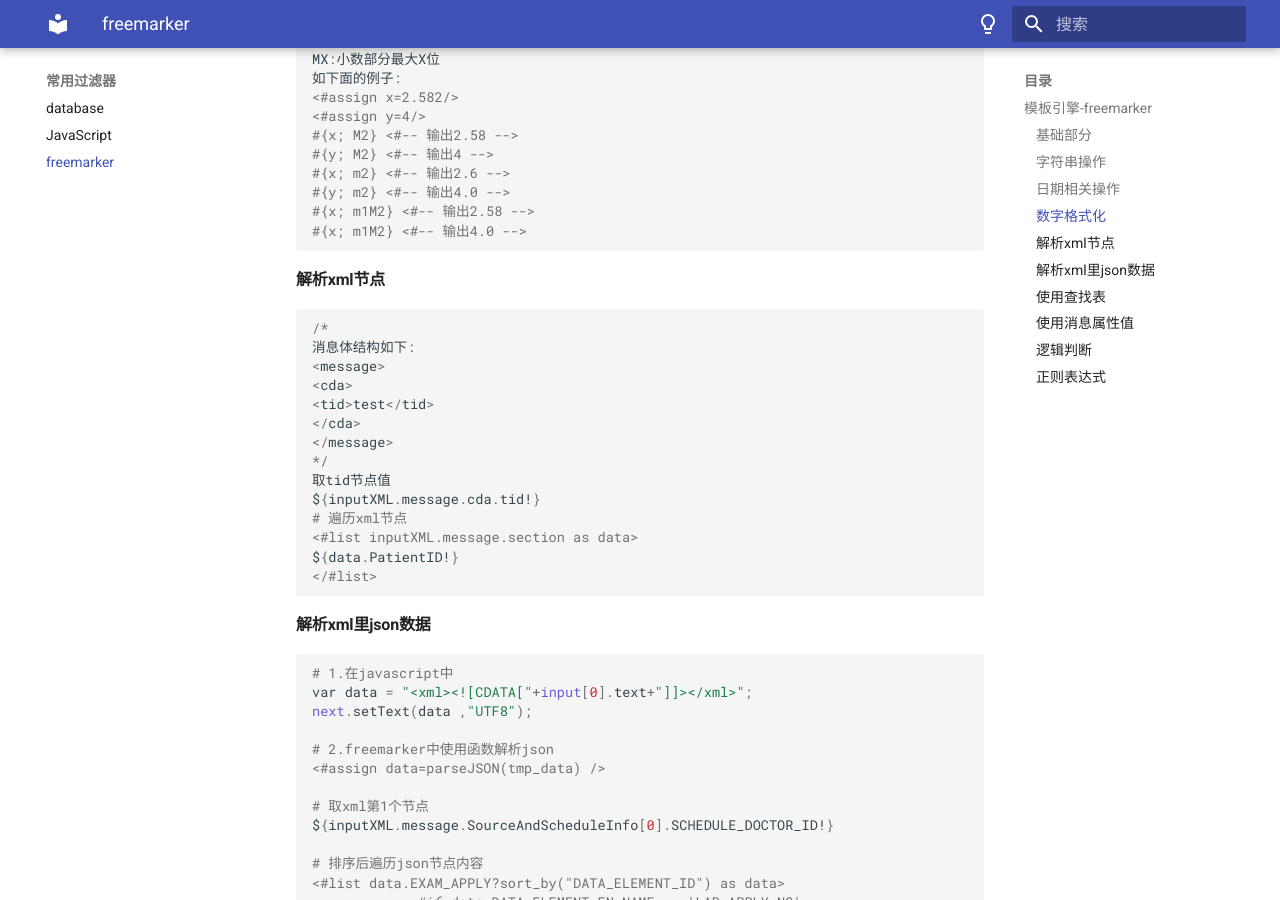
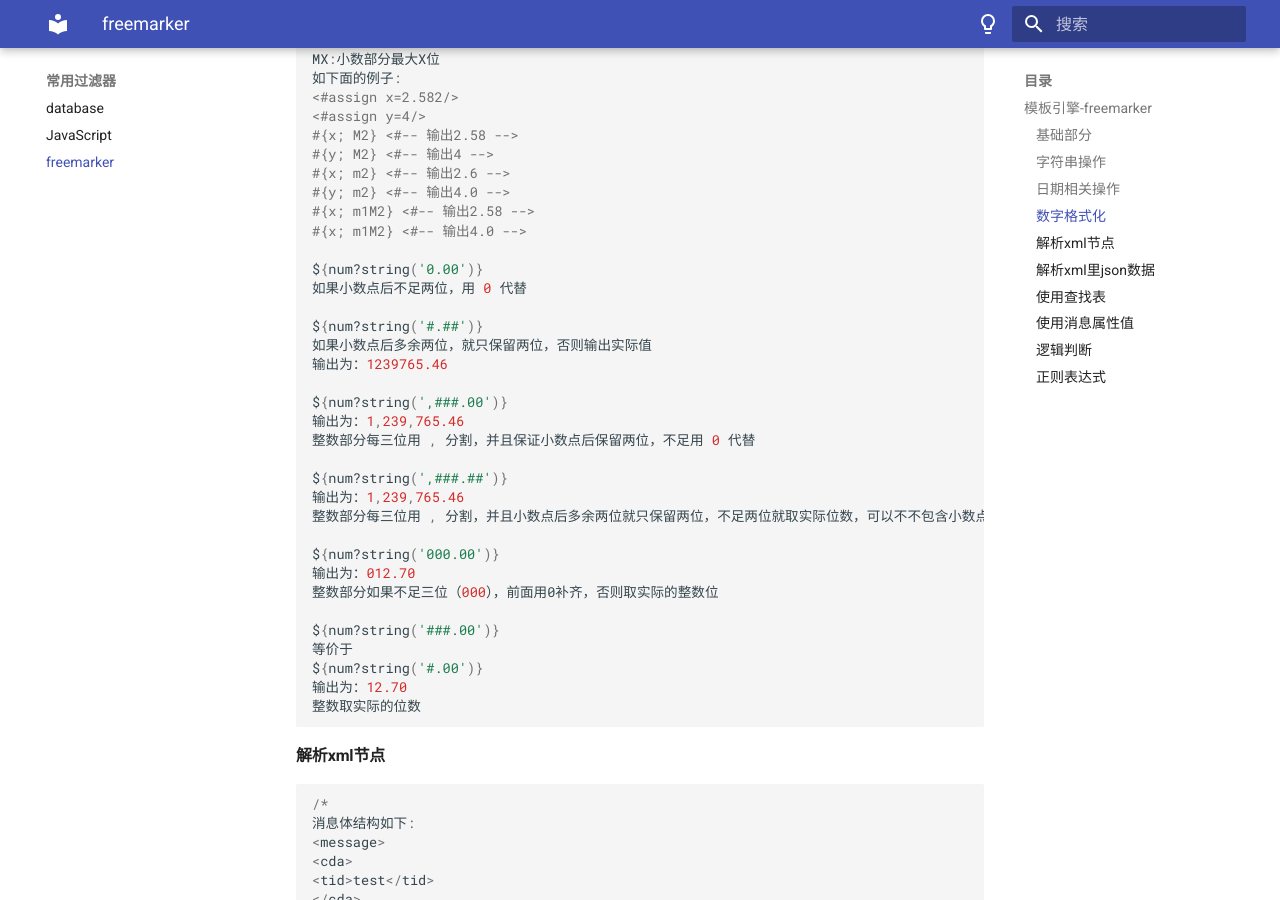
Before and after one commit to liaozhimingandy/demo, an MkDocs documentation site: the page built from docs/filter/freemarker.md, in a window 1280 px wide and 900 px high, scrolled down 2475 px. Built offline with MkDocs 1.6.1 and Material for MkDocs 9.7.7, drawn with Linux system fonts in a browser that asks for light colours; the version menu is left out.

Commit message:
内容: 1.补充文件;

````diff
--- a/docs/filter/freemarker.md
+++ b/docs/filter/freemarker.md
@@ -131,6 +131,31 @@ MX:小数部分最大X位
 #{y; m2} <#-- 输出4.0 -->
 #{x; m1M2} <#-- 输出2.58 -->
 #{x; m1M2} <#-- 输出4.0 -->
+
+${num?string('0.00')}
+如果小数点后不足两位，用 0 代替
+
+${num?string('#.##')}
+如果小数点后多余两位，就只保留两位，否则输出实际值
+输出为：1239765.46
+
+${num?string(',###.00')}
+输出为：1,239,765.46
+整数部分每三位用 , 分割，并且保证小数点后保留两位，不足用 0 代替
+
+${num?string(',###.##')}
+输出为：1,239,765.46
+整数部分每三位用 , 分割，并且小数点后多余两位就只保留两位，不足两位就取实际位数，可以不不包含小数点
+
+${num?string('000.00')}
+输出为：012.70
+整数部分如果不足三位（000），前面用0补齐，否则取实际的整数位
+
+${num?string('###.00')}
+等价于
+${num?string('#.00')}
+输出为：12.70
+整数取实际的位数
 ```
 
 #### 解析xml节点
````
